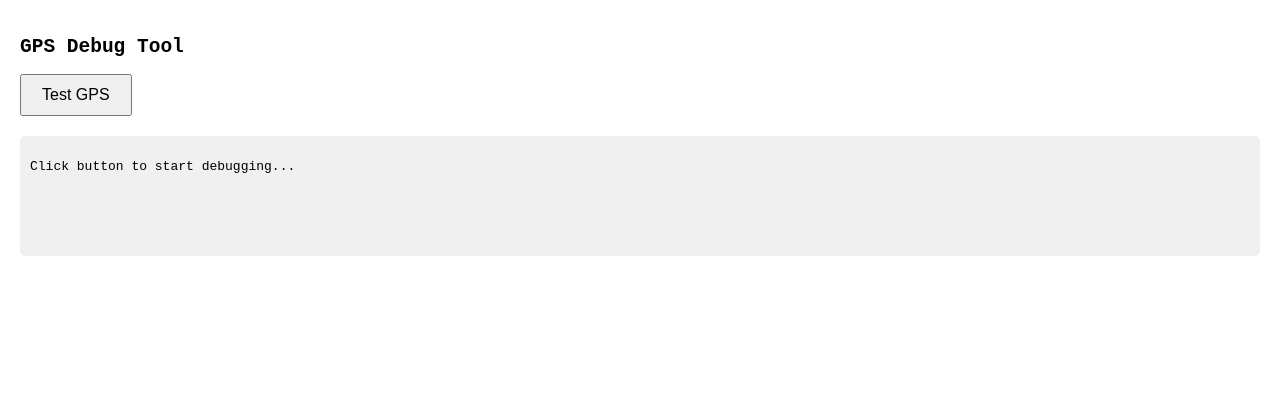
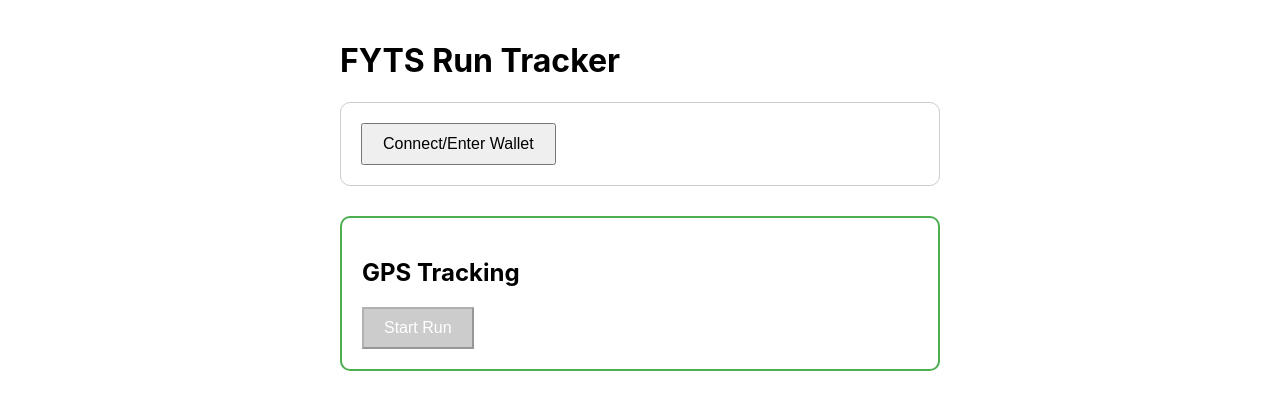
Before and after one commit to FLEXCOIN1/fyts-run-app, a React (Create React App) app: page / in a window 1280 px wide. Shown: the top 410 px of the page. Built offline with nearby package versions, Linux system fonts and the light colour scheme; the HTML template or start-up script is replaced by a standard one.

Commit message:
Complete app with wallet and GPS

```diff
--- a/package.json
+++ b/package.json
@@ -12,12 +12,17 @@
     "@types/react": "^19.1.13",
     "@types/react-dom": "^19.1.9",
     "@types/react-router-dom": "^5.3.3",
+    "@walletconnect/web3-provider": "^1.8.0",
+    "@web3modal/ethereum": "^2.7.1",
+    "@web3modal/react": "^2.7.1",
     "ethers": "^5.7.2",
     "react": "^19.1.1",
     "react-dom": "^19.1.1",
     "react-router-dom": "^7.9.1",
     "react-scripts": "^5.0.1",
     "typescript": "^4.9.5",
+    "viem": "^2.37.5",
+    "wagmi": "^2.16.9",
     "web-vitals": "^2.1.4"
   },
   "scripts": {
--- a/src/App.tsx
+++ b/src/App.tsx
@@ -1,8 +1,154 @@
-import React from 'react';
-import GpsDebugTool from "./components/GpsDebugTool";
+import React, { useState } from 'react';
+import './App.css';
 
-function App() {
-  return <GpsDebugTool />;
-}
+const App: React.FC = () => {
+  const [wallet, setWallet] = useState<string>('');
+  const [tracking, setTracking] = useState(false);
+  const [coords, setCoords] = useState<{lat: number, lon: number} | null>(null);
+  const [distance, setDistance] = useState(0);
+  const [lastPos, setLastPos] = useState<{lat: number, lon: number} | null>(null);
+
+  // Wallet connection with manual fallback
+  const connectWallet = async () => {
+    if (typeof window.ethereum !== 'undefined') {
+      try {
+        const accounts = await window.ethereum.request({
+          method: 'eth_requestAccounts'
+        });
+        setWallet(accounts[0]);
+      } catch {
+        const address = prompt('Enter your wallet address (0x...):');
+        if (address && address.startsWith('0x')) {
+          setWallet(address);
+        }
+      }
+    } else {
+      const address = prompt('No wallet detected. Enter your wallet address:');
+      if (address && address.startsWith('0x')) {
+        setWallet(address);
+      }
+    }
+  };
+
+  // GPS tracking
+  const startTracking = () => {
+    if (!wallet) {
+      alert('Please connect wallet first');
+      return;
+    }
+
+    setTracking(true);
+    setDistance(0);
+
+    navigator.geolocation.watchPosition(
+      (position) => {
+        const newPos = {
+          lat: position.coords.latitude,
+          lon: position.coords.longitude
+        };
+
+        setCoords(newPos);
+
+        // Calculate distance if we have a previous position
+        if (lastPos) {
+          const R = 3959; // Earth radius in miles
+          const dLat = (newPos.lat - lastPos.lat) * Math.PI / 180;
+          const dLon = (newPos.lon - lastPos.lon) * Math.PI / 180;
+          const a =
+            Math.sin(dLat/2) * Math.sin(dLat/2) +
+            Math.cos(lastPos.lat * Math.PI / 180) * Math.cos(newPos.lat * Math.PI / 180) *
+            Math.sin(dLon/2) * Math.sin(dLon/2);
+          const c = 2 * Math.atan2(Math.sqrt(a), Math.sqrt(1-a));
+          const dist = R * c;
+
+          if (dist > 0.001) { // Only add if moved >5 feet
+            setDistance(prev => prev + dist);
+          }
+        }
+
+        setLastPos(newPos);
+      },
+      (error) => {
+        alert('GPS error: ' + error.message);
+        setTracking(false);
+      },
+      { enableHighAccuracy: true }
+    );
+  };
+
+  const stopTracking = () => {
+    setTracking(false);
+    const tokens = distance >= 1 ? Math.floor(distance) : distance >= 0.5 ? 0.5 : 0;
+
+    // Save run data (would send to backend)
+    const runData = {
+      wallet,
+      distance: distance.toFixed(2),
+      tokens,
+      timestamp: new Date().toISOString()
+    };
+
+    console.log('Run saved:', runData);
+    alert(`Run complete!\nDistance: ${distance.toFixed(2)} miles\nTokens earned: ${tokens} FYTS`);
+
+    // Reset for next run
+    setLastPos(null);
+  };
+
+  return (
+    <div style={{ maxWidth: '600px', margin: '0 auto', padding: '20px' }}>
+      <h1>FYTS Run Tracker</h1>
+
+      {/* Wallet Section */}
+      <div style={{ marginBottom: '30px', padding: '20px', border: '1px solid #ccc', borderRadius: '10px' }}>
+        {!wallet ? (
+          <button onClick={connectWallet} style={{ padding: '10px 20px', fontSize: '16px' }}>
+            Connect/Enter Wallet
+          </button>
+        ) : (
+          <p>Wallet: {wallet.substring(0, 6)}...{wallet.substring(38)}</p>
+        )}
+      </div>
+
+      {/* GPS Tracking Section */}
+      <div style={{ padding: '20px', border: '2px solid #4CAF50', borderRadius: '10px' }}>
+        <h2>GPS Tracking</h2>
+        {!tracking ? (
+          <button
+            onClick={startTracking}
+            disabled={!wallet}
+            style={{
+              padding: '10px 20px',
+              fontSize: '16px',
+              backgroundColor: wallet ? '#4CAF50' : '#ccc',
+              color: 'white'
+            }}
+          >
+            Start Run
+          </button>
+        ) : (
+          <div>
+            <p>📍 Tracking...</p>
+            <p>Distance: {distance.toFixed(3)} miles</p>
+            {coords && <p style={{ fontSize: '12px' }}>
+              {coords.lat.toFixed(6)}, {coords.lon.toFixed(6)}
+            </p>}
+            <button
+              onClick={stopTracking}
+              style={{
+                padding: '10px 20px',
+                fontSize: '16px',
+                backgroundColor: '#f44336',
+                color: 'white'
+              }}
+            >
+              Stop Run
+            </button>
+          </div>
+        )}
+      </div>
+    </div>
+  );
+};
 
 export default App;
```
Also changed, not shown: src/components/WalletConnect.tsx (+13 -13 lines), 1 other file (tests, documents, lock files or other folders).
